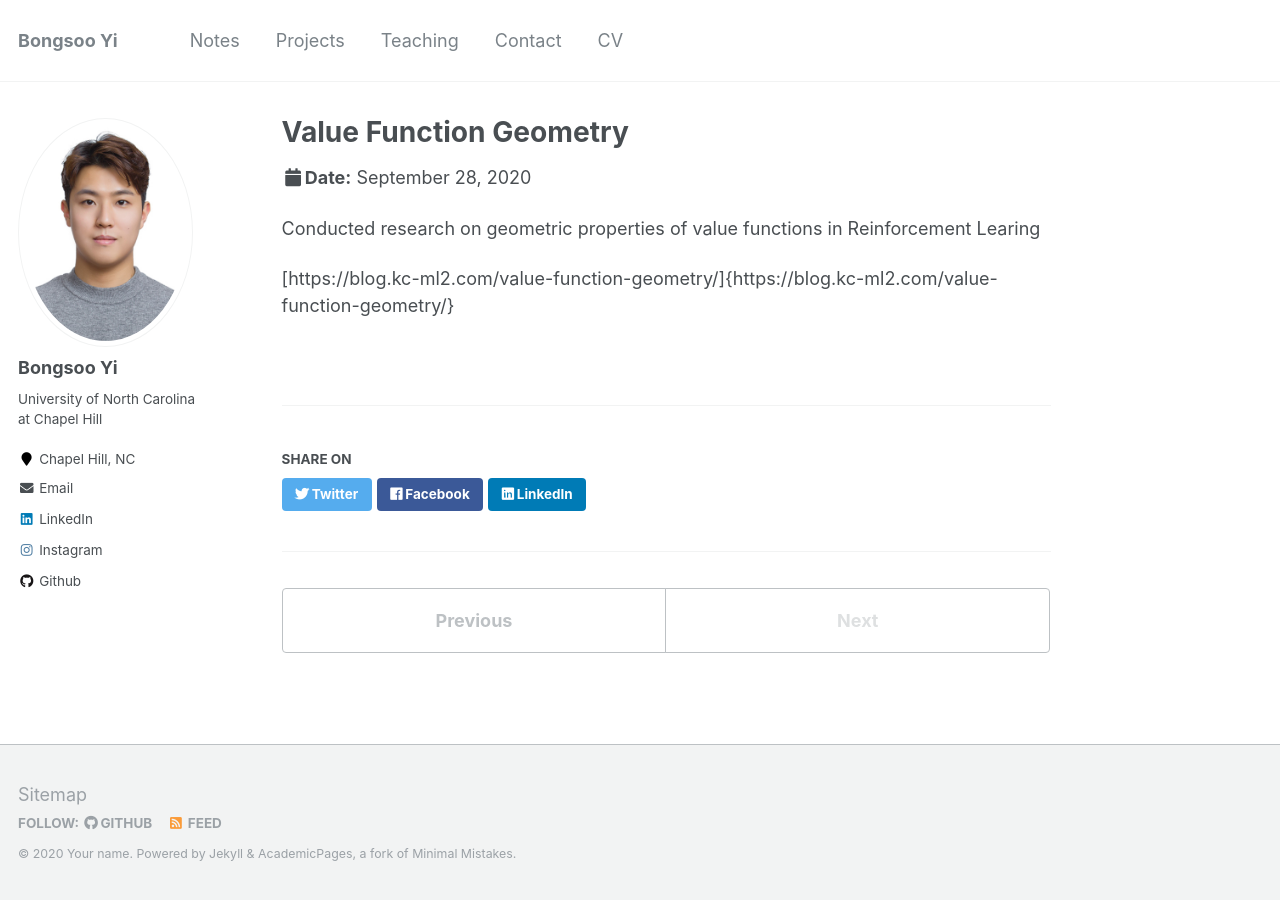
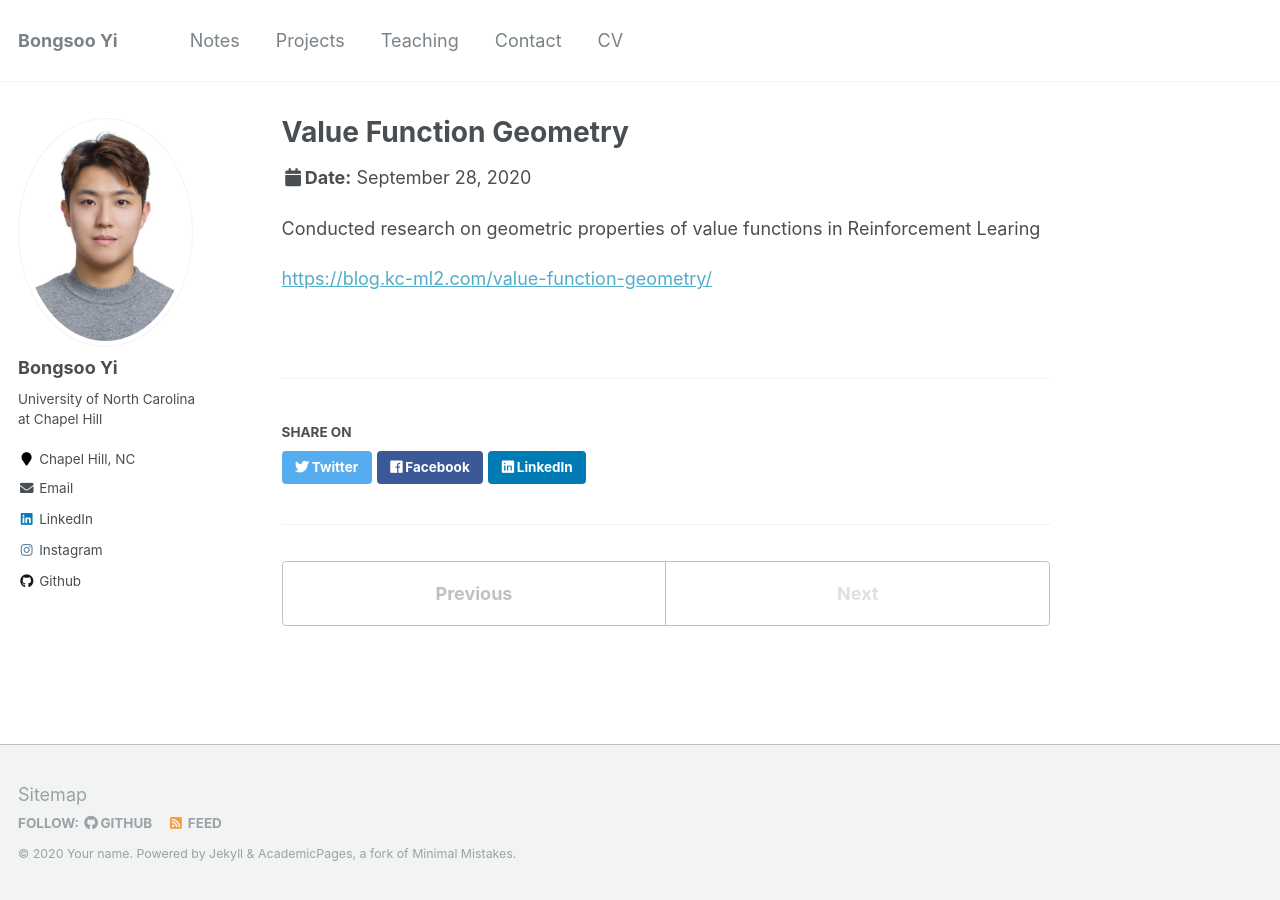
Before and after one commit to austinyi/austinyi.github.io, a Jekyll site: the page built from _talks/2020-09-28-talk-4.md, in a window 1280 px wide. Built offline with Jekyll 4.4.1, drawn with Linux system fonts in a browser that asks for light colours.

Commit message:
Update 2020-09-28-talk-4.md

```diff
--- a/_talks/2020-09-28-talk-4.md
+++ b/_talks/2020-09-28-talk-4.md
@@ -10,4 +10,4 @@ date: 2020-09-28
 Conducted research on geometric properties of value functions in Reinforcement Learing
 
 
-[https://blog.kc-ml2.com/value-function-geometry/]{https://blog.kc-ml2.com/value-function-geometry/}
+[https://blog.kc-ml2.com/value-function-geometry/](https://blog.kc-ml2.com/value-function-geometry/)
```
